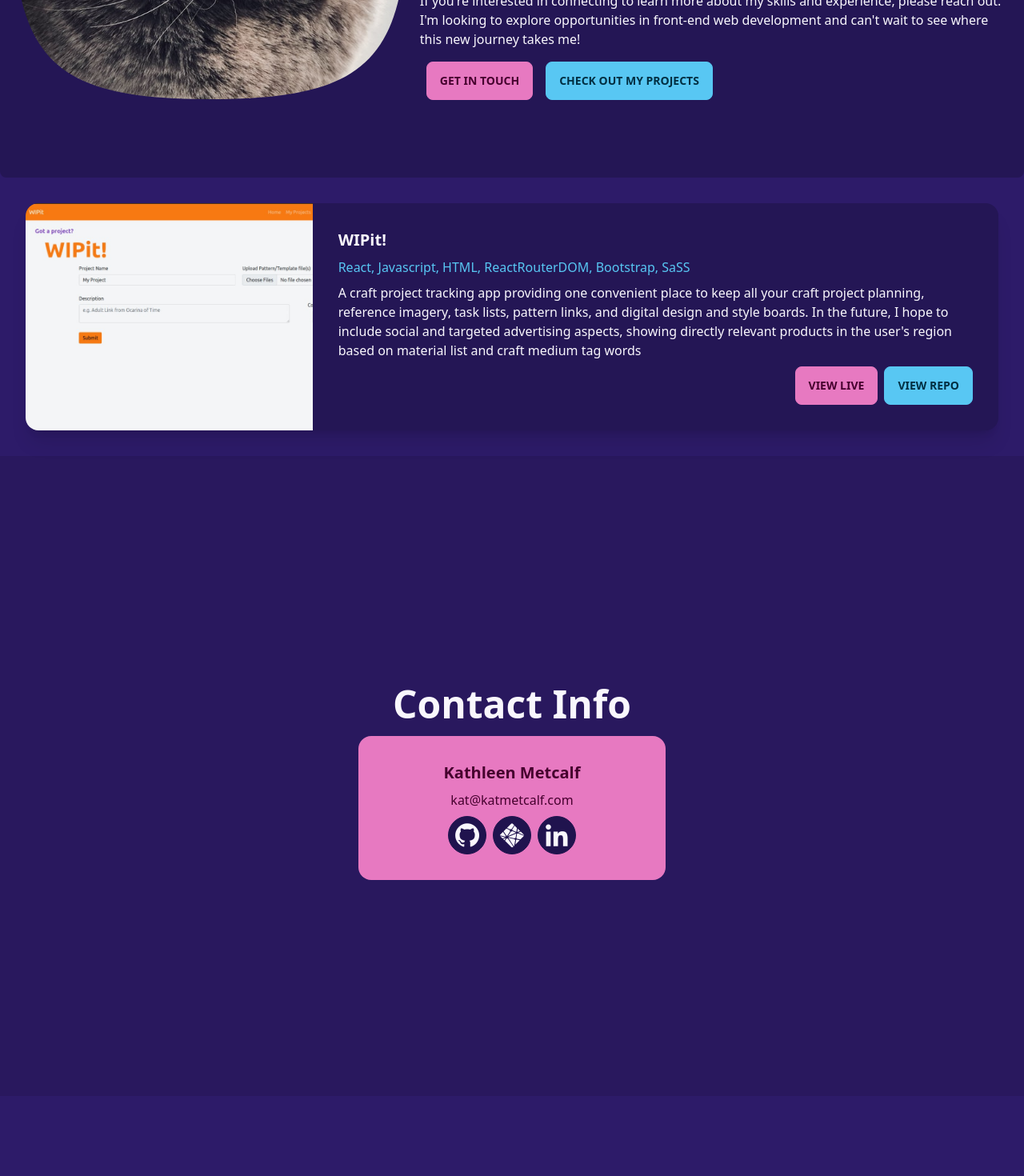
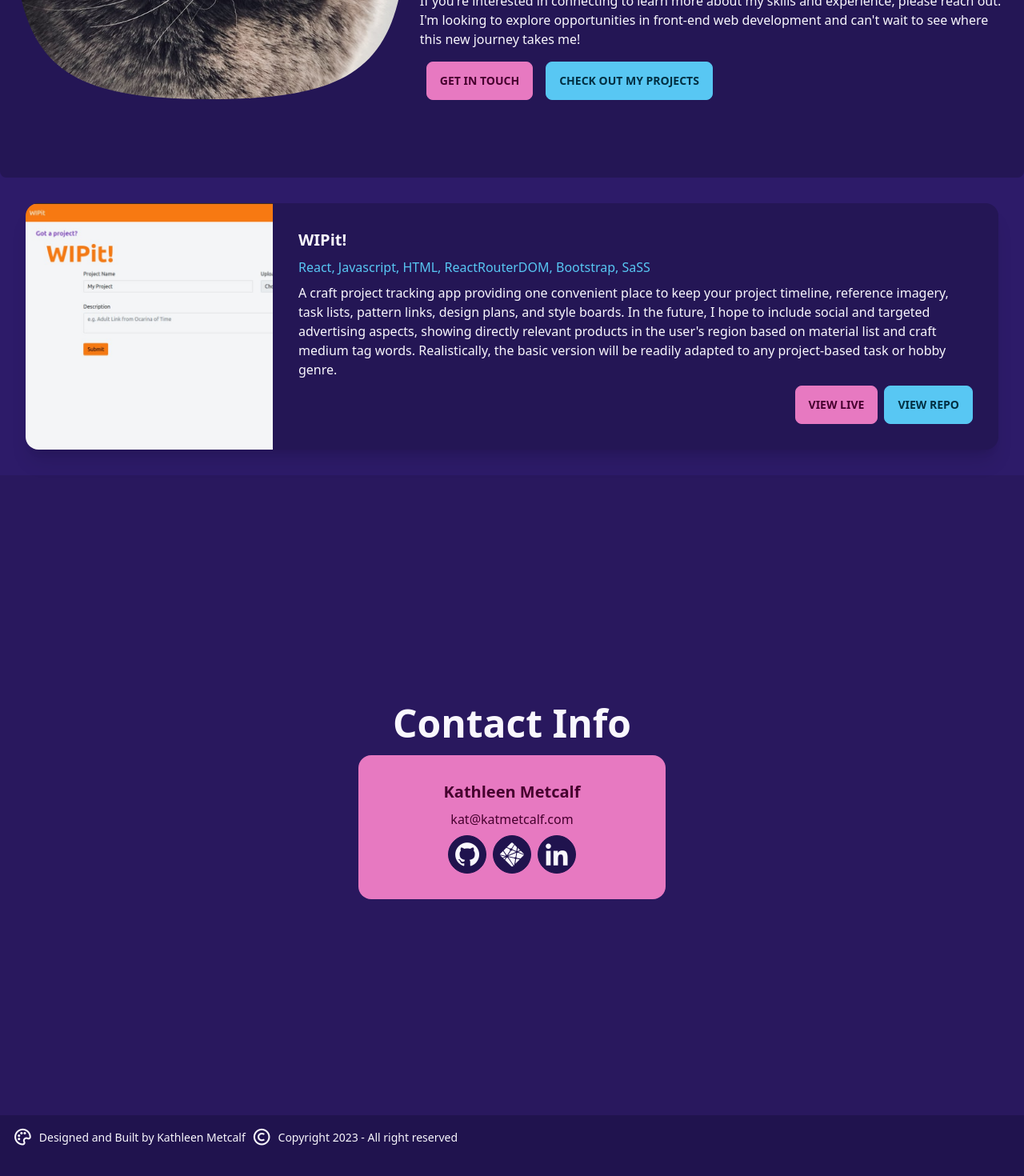
Before and after one commit to kemetcalf/portfolio-2023, a React (Create React App) app: page / in a window 1280 px wide. Shown: the part 1267-2737 px from the top of the page at 80% size. Before the commit the page ends 2637 px from the top, so only its background shows below. Built offline with nearby package versions, Linux system fonts and the light colour scheme.

Commit message:
Footer added

```diff
--- a/src/App.jsx
+++ b/src/App.jsx
@@ -3,6 +3,7 @@
 import BottomNav from "./Components/BottomNav";
 import ContactInfo from "./Components/ContactInfo";
 import AboutMe from "./Components/AboutMe";
+import Footer from "./Components/Footer";
 
 export default function App() {
 	return (
@@ -12,6 +13,7 @@
 			<ProjectGallery />
 
 			<ContactInfo />
+			<Footer />
 			<BottomNav />
 		</div>
 	);
--- /dev/null
+++ b/src/Components/Footer.jsx
@@ -0,0 +1,55 @@
+import "boxicons";
+
+export default function Footer() {
+	return (
+		<div className="">
+			<footer className="footer items-center p-4 pb-16 bg-neutral text-neutral-content">
+				<div className="items-center grid-flow-col">
+					<i class="bx bx-palette bx-sm"></i>
+					<p>Designed and Built by Kathleen Metcalf</p>
+					<i class="bx bx-copyright bx-sm"></i>
+					<p>Copyright 2023 - All right reserved</p>
+					{/* <p>
+						Designed and Built by Kathleen Metcalf - Copyright © 2023 - All
+						right reserved
+					</p> */}
+				</div>
+				<div className="grid-flow-col gap-4 md:place-self-center md:justify-self-end">
+					{/* <a>
+						<svg
+							xmlns="http://www.w3.org/2000/svg"
+							width="24"
+							height="24"
+							viewBox="0 0 24 24"
+							className="fill-current"
+						>
+							<path d="M24 4.557c-.883.392-1.832.656-2.828.775 1.017-.609 1.798-1.574 2.165-2.724-.951.564-2.005.974-3.127 1.195-.897-.957-2.178-1.555-3.594-1.555-3.179 0-5.515 2.966-4.797 6.045-4.091-.205-7.719-2.165-10.148-5.144-1.29 2.213-.669 5.108 1.523 6.574-.806-.026-1.566-.247-2.229-.616-.054 2.281 1.581 4.415 3.949 4.89-.693.188-1.452.232-2.224.084.626 1.956 2.444 3.379 4.6 3.419-2.07 1.623-4.678 2.348-7.29 2.04 2.179 1.397 4.768 2.212 7.548 2.212 9.142 0 14.307-7.721 13.995-14.646.962-.695 1.797-1.562 2.457-2.549z"></path>
+						</svg>
+					</a>
+					<a>
+						<svg
+							xmlns="http://www.w3.org/2000/svg"
+							width="24"
+							height="24"
+							viewBox="0 0 24 24"
+							className="fill-current"
+						>
+							<path d="M19.615 3.184c-3.604-.246-11.631-.245-15.23 0-3.897.266-4.356 2.62-4.385 8.816.029 6.185.484 8.549 4.385 8.816 3.6.245 11.626.246 15.23 0 3.897-.266 4.356-2.62 4.385-8.816-.029-6.185-.484-8.549-4.385-8.816zm-10.615 12.816v-8l8 3.993-8 4.007z"></path>
+						</svg>
+					</a>
+					<a>
+						<svg
+							xmlns="http://www.w3.org/2000/svg"
+							width="24"
+							height="24"
+							viewBox="0 0 24 24"
+							className="fill-current"
+						>
+							<path d="M9 8h-3v4h3v12h5v-12h3.642l.358-4h-4v-1.667c0-.955.192-1.333 1.115-1.333h2.885v-5h-3.808c-3.596 0-5.192 1.583-5.192 4.615v3.385z"></path>
+						</svg>
+					</a> */}
+				</div>
+			</footer>
+		</div>
+	);
+}
--- a/src/Components/ProjectArray.jsx
+++ b/src/Components/ProjectArray.jsx
@@ -10,7 +10,7 @@
 		title: "WIPit!",
 		tech: "React, Javascript, HTML, ReactRouterDOM, Bootstrap, SaSS",
 		description:
-			"A craft project tracking app providing one convenient place to keep all your craft project planning, reference imagery, task lists, pattern links, and digital design and style boards. In the future, I hope to include social and targeted advertising aspects, showing directly relevant products in the user's region based on material list and craft medium tag words",
+			"A craft project tracking app providing one convenient place to keep your project timeline, reference imagery, task lists, pattern links, design plans, and style boards. In the future, I hope to include social and targeted advertising aspects, showing directly relevant products in the user's region based on material list and craft medium tag words. Realistically, the basic version will be readily adapted to any project-based task or hobby genre.",
 		live: "https://wipit-first-version.netlify.app/",
 		repo: "https://github.com/kemetcalf/craft-app",
 	},
```
